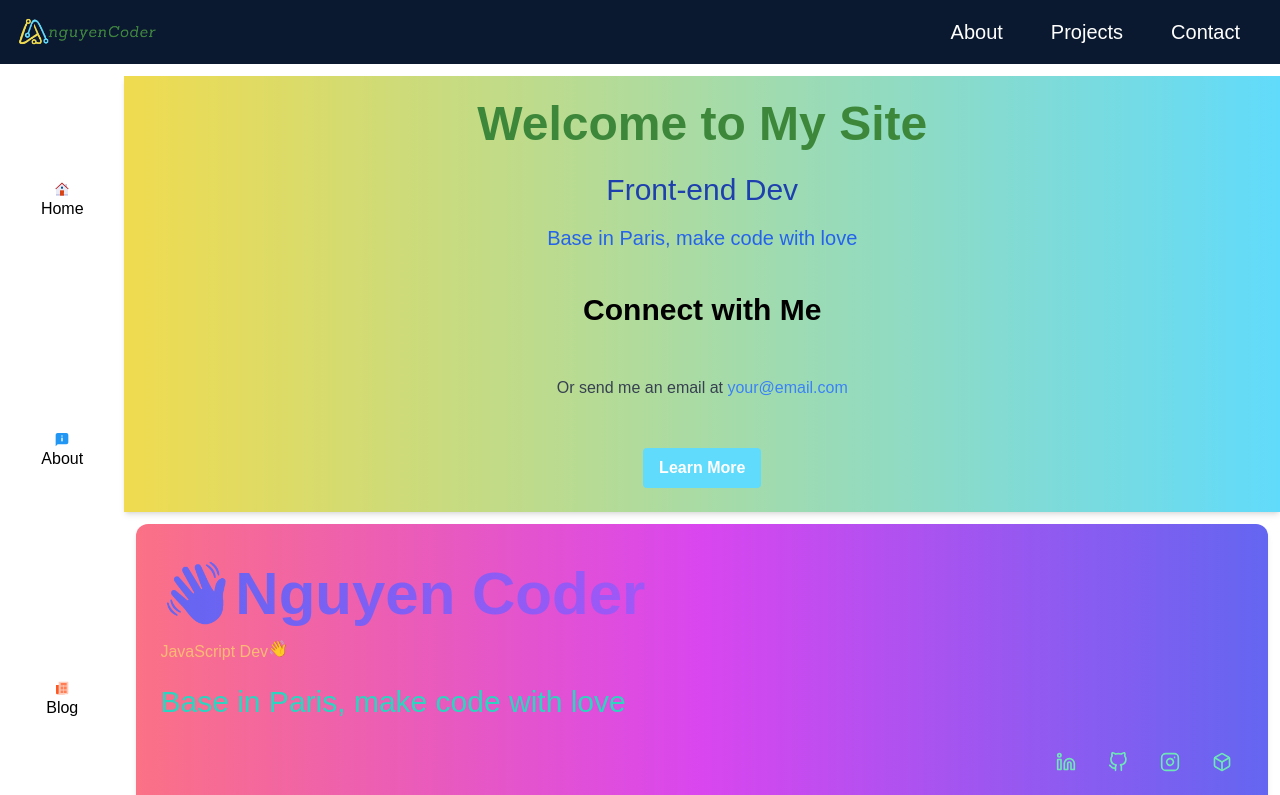
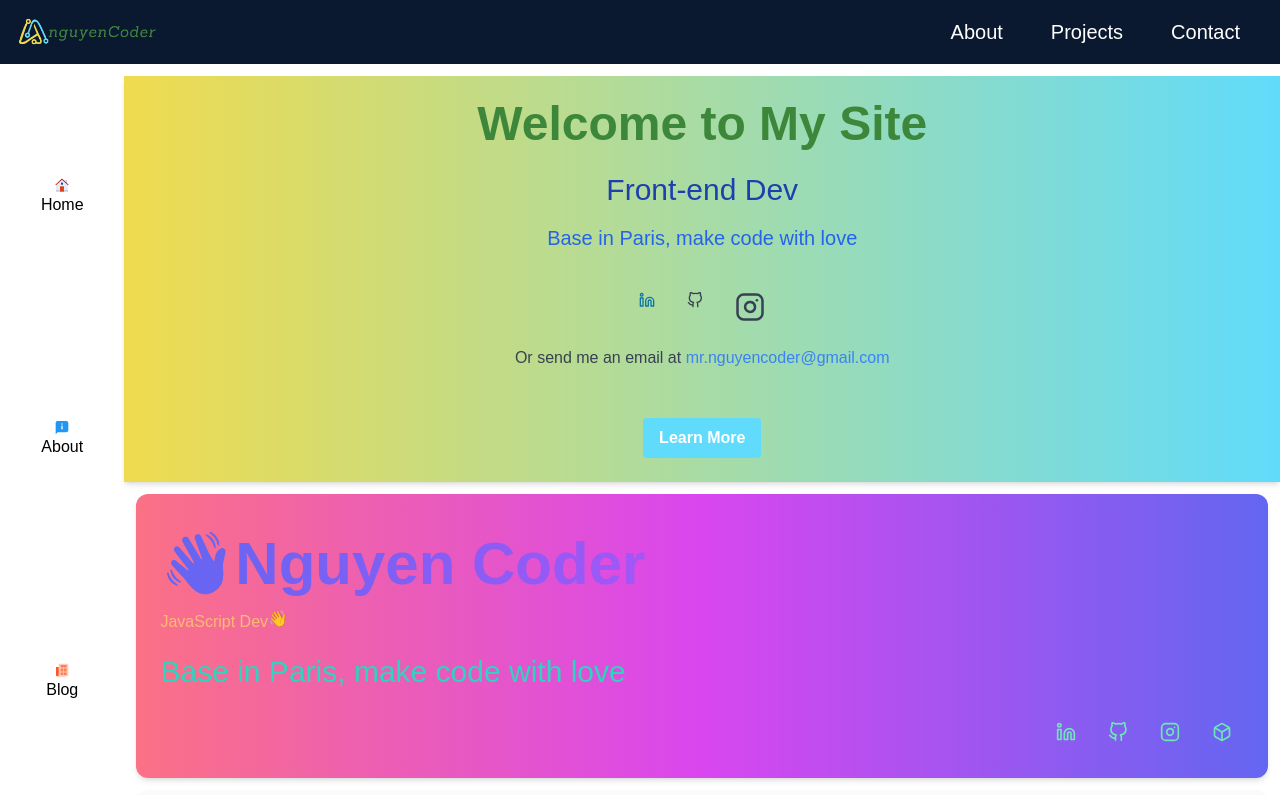
Before and after one commit to mrnguyencoder/myportfolio, a React (Create React App) app: page / in a window 1280 px wide. Shown: the top 795 px of the page. Built offline with nearby package versions, Linux system fonts and the light colour scheme.

Commit message:
icon home

```diff
--- a/src/pages/Home.js
+++ b/src/pages/Home.js
@@ -26,35 +26,32 @@ function Home() {
           </p>
 
       <div className="container mx-auto py-6">
-        <h2 className="text-3xl font-bold mb-6 text-center">Connect with Me</h2>
         <div className="flex justify-center mb-6">
+
           <a
-            href="#"
+            href="https://www.linkedin.com/in/mr-nguyen-coder-27a744254/"
+            rel='noreferrer' target="_blank"
+            className="text-[#0e76a8] hover:text-blue-500 mx-4"
+          >
+            <FiLinkedin className=""></FiLinkedin>
+          </a>
+          <a
+            href="https://github.com/mrnguyencoder"
+            rel='noreferrer' target="_blank"
             className="text-gray-700 hover:text-blue-500 mx-4"
           >
-            <i className="fab fa-twitter fa-2x"></i>
+            <FiGithub className=""></FiGithub>
           </a>
           <a
-            href="#"
+            href="https://www.instagram.com/mrnguyencoder/"
+            rel='noreferrer' target="_blank"
             className="text-gray-700 hover:text-blue-500 mx-4"
           >
-            <i className="fab fa-github fa-2x"></i>
-          </a>
-          <a
-            href="#"
-            className="text-gray-700 hover:text-blue-500 mx-4"
-          >
-            <i className="fab fa-linkedin fa-2x"></i>
-          </a>
-          <a
-            href="#"
-            className="text-gray-700 hover:text-blue-500 mx-4"
-          >
-            <i className="fab fa-instagram fa-2x"></i>
+            <FiInstagram className="text-3xl"></FiInstagram>
           </a>
         </div>
         <p className="text-gray-700 text-center mb-6">
-          Or send me an email at <a className="text-blue-500" href="mailto:your@email.com">your@email.com</a>
+          Or send me an email at <a className="text-blue-500" href="mailto:mr.nguyencoder@gmail.com">mr.nguyencoder@gmail.com</a>
         </p>
       </div>
 
@@ -116,38 +113,6 @@ function Home() {
 
     </div>
 
-      {/* <section className='w-full h-screen text-center flex flex-col items-center justify-center px-4 ms:px-8 xl:px-12'>
-          <h2 className="text-4xl sm:text-6xl py-4
-                          text-transparent font-bold bg-clip-text
-                          bg-gradient-to-r from-indigo-500 via-purple-500 to-pink-500">
-              Hello World
-              <span class="animate-wave inline-block origin-[70%_70%]">👋</span>
-          </h2>
-          <p className='text-orange-300'>Hi, my nick name is Nguyen coder</p>
-          <h3 className="text-3xl md:ext-5xl py-4
-                          bg-gradient-to-r from-yellow-300 to-sky-400
-                          text-transparent bg-clip-text">
-              JavaScript Developer
-          </h3>
-          <p className="text-2xl md:text-3xl py-5 text-teal-400 leading-7">Based in Paris, I have been coding for 1 years. Let's contact me and talk about your request</p>
-          <div className="text-3xl flex justify-center gap-12 py-3 text-red-500">
-              <FiLinkedin />
-              <FiGithub />
-              <FiInstagram />
-              <FiBox />
-          </div>
-          <img className="mx-auto p-6 max-h-40" src={icon} alt="logo nguyen coder" />
-
-      </section>
-      <footer className='flex justify-between px-6 md:items-start items-center md:flex-row flex-col border-t-2 border-indigo-100'>
-        <p className="text-lime-700 pt-5">© 2022 Nguyen Coder | All Rights Reserved</p>
-        <div className="flex justify-center gap-4 py-5 text-lg text-cyan-600">
-            <FiLinkedin />
-            <FiGithub />
-            <FiInstagram />
-            <FiBox />
-        </div>
-      </footer> */}
     </div>
   )
 }
```
